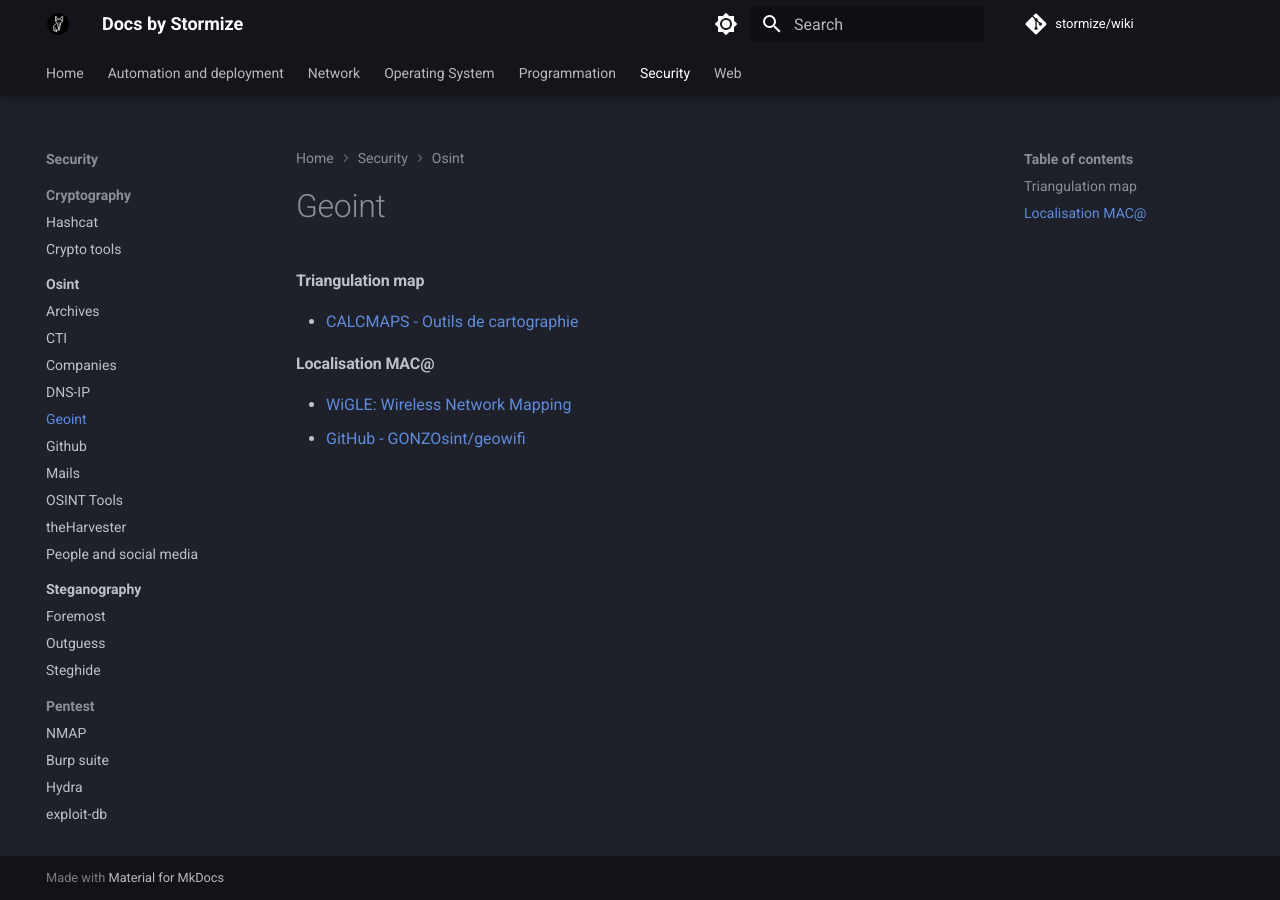
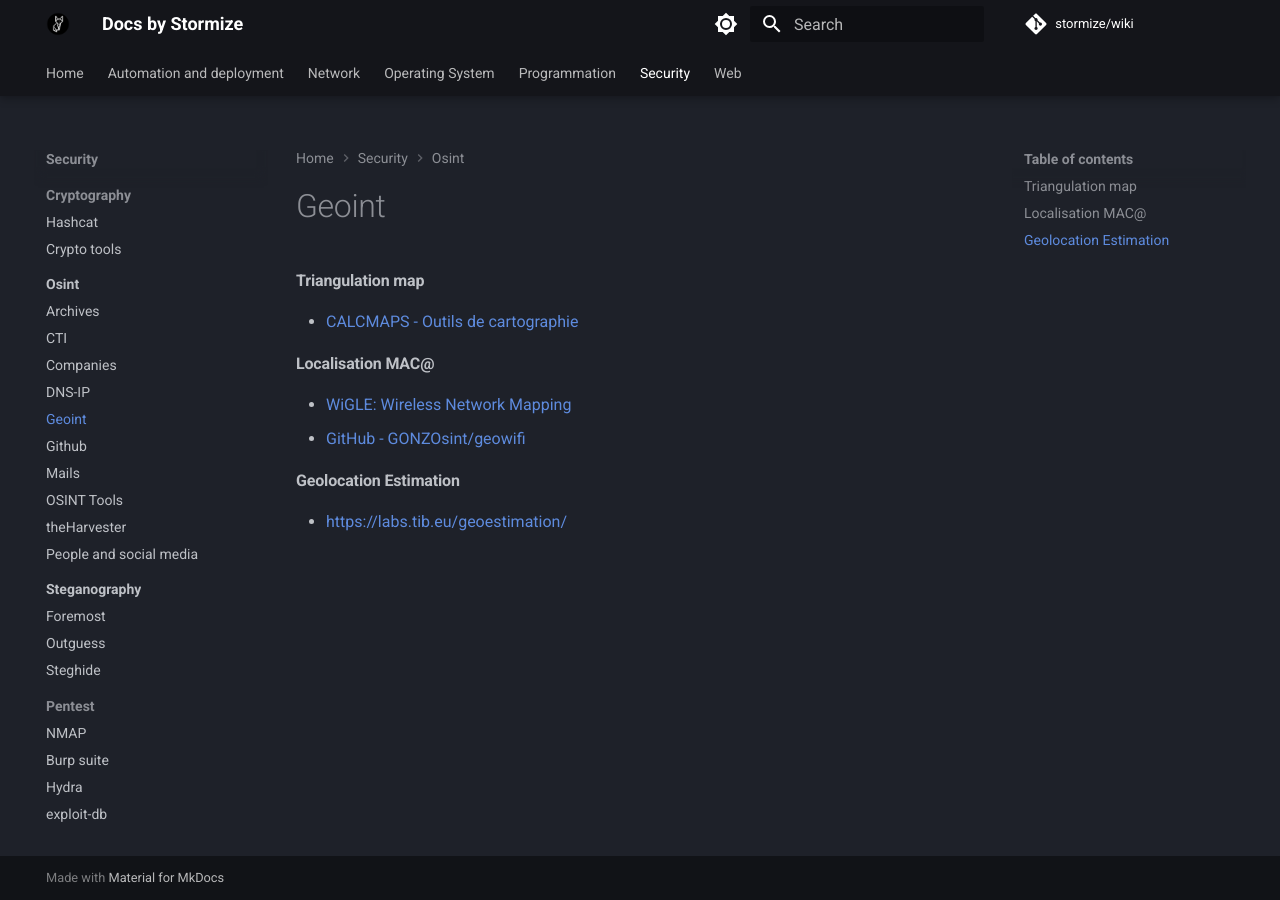
Before and after one commit to stormize9/Wiki, an MkDocs documentation site: the page built from docs/Security/Osint/Geoint.md, in a window 1280 px wide. Built offline with MkDocs 1.6.1 and Material for MkDocs 9.7.7, drawn with Linux system fonts in a browser that asks for light colours; comment, search, counter and statistics services are not loaded.

Commit message:
vault backup: 2023-06-25 00:13:35

```diff
--- a/docs/Security/Osint/Geoint.md
+++ b/docs/Security/Osint/Geoint.md
@@ -9,3 +9,9 @@
 
 - [WiGLE: Wireless Network Mapping](https://wigle.net/)
 - [GitHub - GONZOsint/geowifi](https://github.com/GONZOsint/geowifi)
+
+
+
+#### Geolocation Estimation
+
+- [https://labs.tib.eu/geoestimation/](https://labs.tib.eu/geoestimation/)
```
